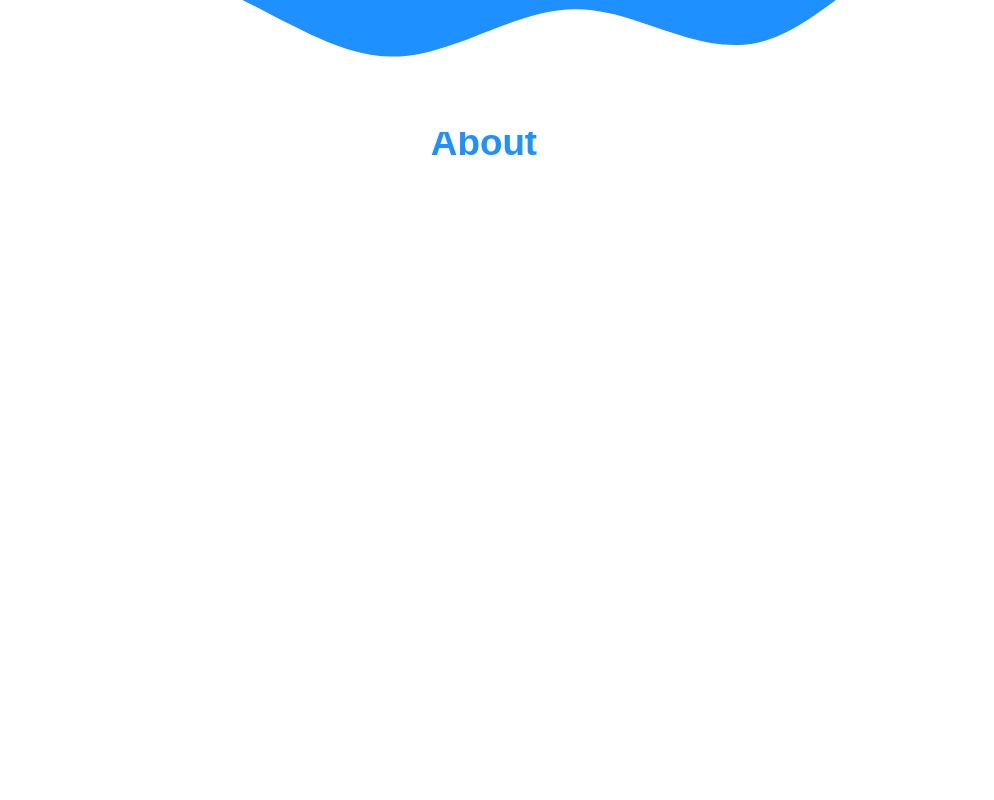
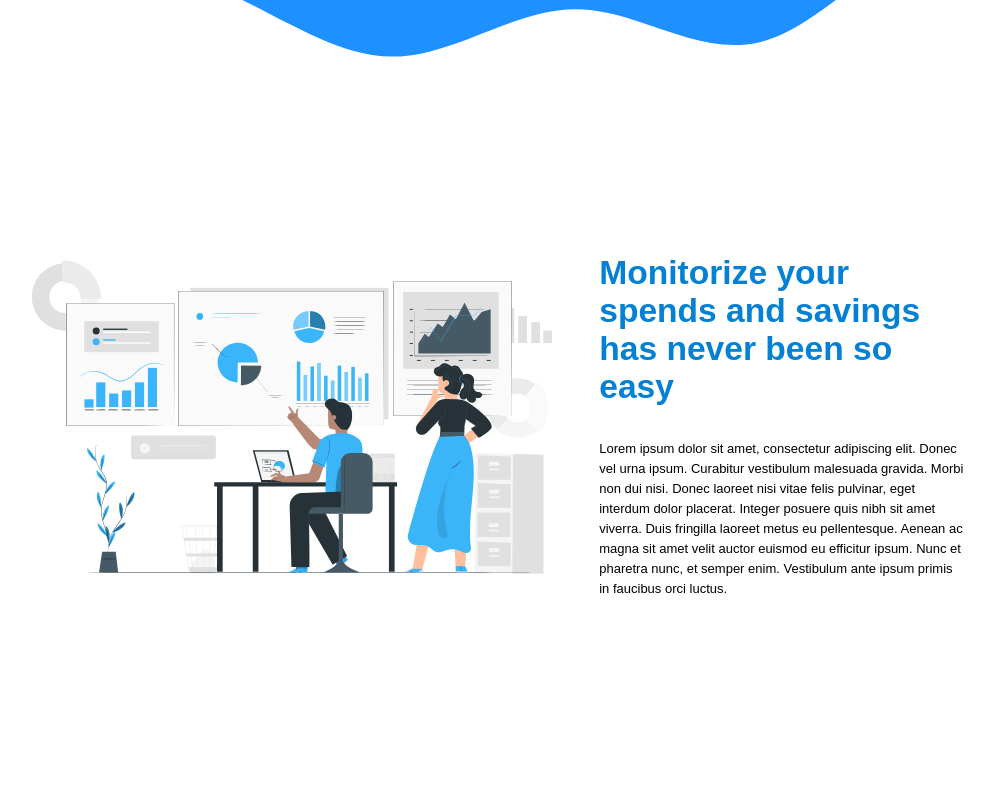
Before and after one commit to RaulG23-pixel/spend-app, a React (Create React App) app: page / in a window 1280 px wide. Shown: the part 740-1540 px from the top of the page, without its empty margins (156-1150 px from the left). Built offline with nearby package versions, Linux system fonts and the light colour scheme.

Commit message:
seccion about completa

```diff
--- a/src/index.css
+++ b/src/index.css
@@ -898,6 +898,7 @@ td {
   display: flex;
   flex-direction: column;
   position: relative;
+  overflow:hidden;
   margin-bottom: 2.9rem
 }
 
@@ -977,8 +978,8 @@ td {
   margin: auto;
   margin-top: 5.4rem;
 }
-.hero_ilustration {
-  width: 303px;
+.hero__ilustration {
+  width: 335px;
 }
 .btn_hero {
   background: #fff;
@@ -999,12 +1000,12 @@ td {
   color: white;
 }
 .landing__page section{
-  height: 102vh;
+  height: 96vh;
   text-align: center;
 }
 .landing__page section h2{
-  font-size: 2.3rem;
-  margin-top: 1.4rem;
+  font-size: 1.8rem;
+  margin-top: 2rem;
   color: dodgerblue;
 }
 .landing__footer{
@@ -1019,3 +1020,32 @@ td {
   margin-top: 10px;
   font-size: 14px;
 }
+
+.about__flex{
+  display: flex;
+  padding: 5rem 0;
+  flex-direction: column;
+}
+@media screen and (min-width: 768px) {
+  .about__flex{
+    flex-direction: row;
+    justify-content: space-between;
+    margin-top: 4rem;
+  }
+}
+.about__text{
+  width: 38%;
+  text-align: left;
+}
+.about__ilustration{
+  width:60%;
+}
+.about__paragraph{
+  font-size: 13px;
+  line-height: 20px;
+
+}
+.about__heading{
+  color:#0481d4;
+  font-size: 2.1rem;
+}
--- a/src/pages/Home.js
+++ b/src/pages/Home.js
@@ -1,5 +1,6 @@
 import React from "react";
 import ilustration from "../assets/ilustration1.svg";
+import ilustration2 from "../assets/ilustration2.svg";
 import { NavLink } from "react-router-dom";
 
 function Home() {
@@ -54,12 +55,32 @@ function Home() {
           <img
             src={ilustration}
             alt="ilustration"
-            className="hero_ilustration"
+            className="hero__ilustration"
           />
         </div>
       </header>
       <section className="about__section" id="about">
-        <h2>About</h2>
+        <div className="about__flex container">
+          <img
+            src={ilustration2}
+            alt="about ilustration"
+            className="about__ilustration"
+          />
+          <div className="about__text">
+            <h3 className="about__heading">
+              Monitorize your spends and savings has never been so easy
+            </h3>
+            <p className="about__paragraph">
+              Lorem ipsum dolor sit amet, consectetur adipiscing elit. Donec vel
+              urna ipsum. Curabitur vestibulum malesuada gravida. Morbi non dui
+              nisi. Donec laoreet nisi vitae felis pulvinar, eget interdum dolor
+              placerat. Integer posuere quis nibh sit amet viverra. Duis
+              fringilla laoreet metus eu pellentesque. Aenean ac magna sit amet
+              velit auctor euismod eu efficitur ipsum. Nunc et pharetra nunc, et
+              semper enim. Vestibulum ante ipsum primis in faucibus orci luctus.
+            </p>
+          </div>
+        </div>
       </section>
       <section className="features__section" id="features">
         <h2>features</h2>
```
Also changed, not shown: src/assets/66260.jpg (added).
